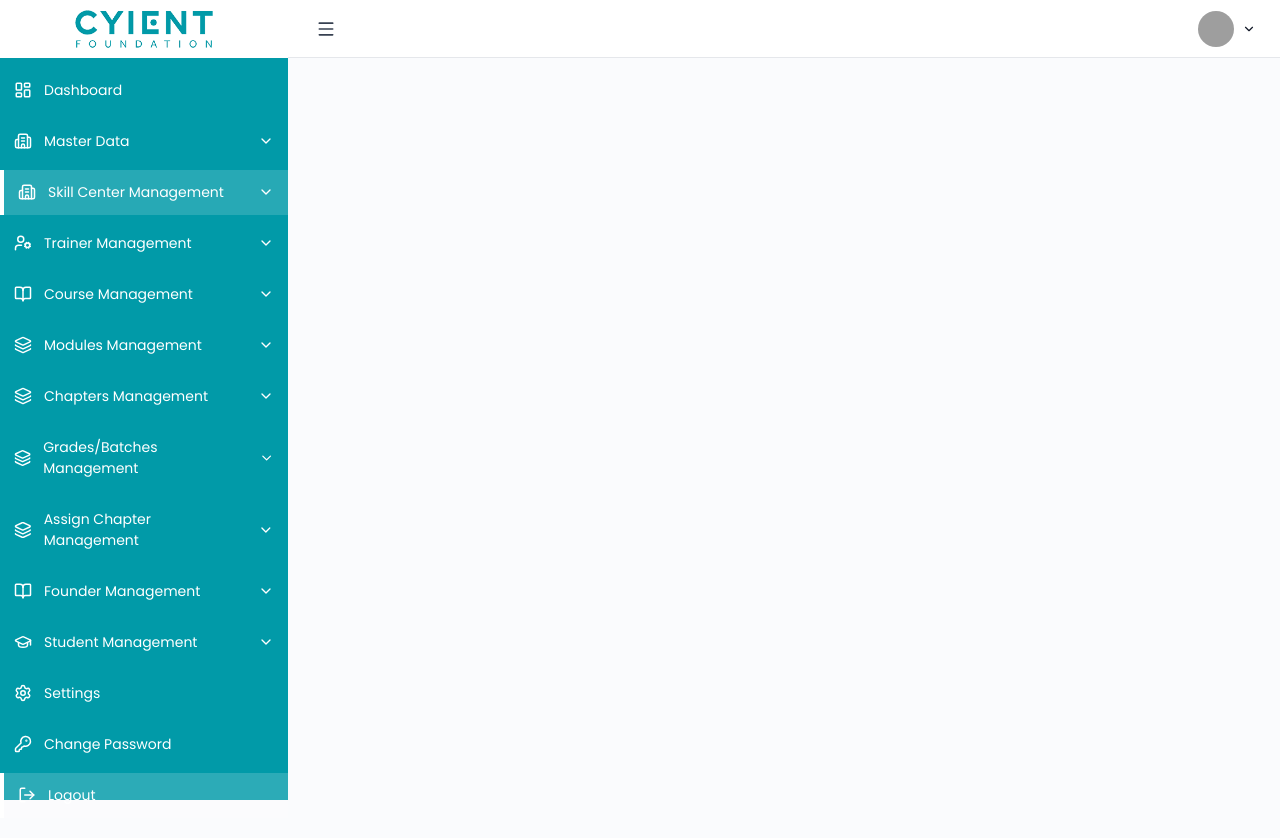
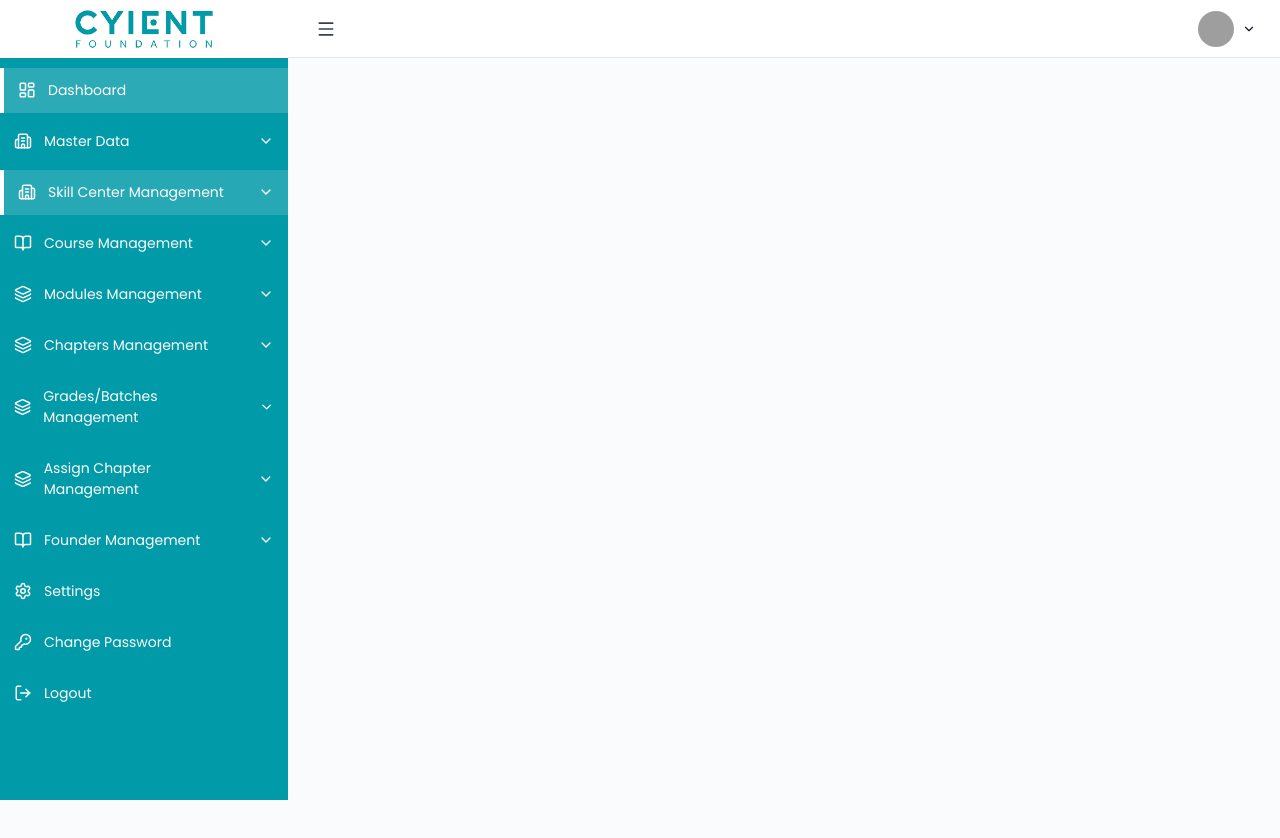
Before and after one commit to 435301/botlive_crm, a React (Create React App) app: page /superAdmin/add-skills in a window 1280 px wide. Shown: the top 838 px of the page. Built offline with nearby package versions, Linux system fonts and the light colour scheme; grey boxes are pictures that could not be loaded.

Commit message:
changes superadmin dashboard path

```diff
--- a/src/App.js
+++ b/src/App.js
@@ -151,7 +151,7 @@ function App() {
             path="/login"
             element={<PublicRoute>{lazyLoad(Login)}</PublicRoute>}
           />
-          <Route path="/" element={lazyLoad(Dashboard)} />
+          <Route path="/superAdmin" element={lazyLoad(Dashboard)} />
           <Route
             path="/superAdmin/manage-skill-centres"
             element={
--- a/src/components/Sidebar.js
+++ b/src/components/Sidebar.js
@@ -5,11 +5,11 @@ import {
   LayoutDashboard,
   ChevronDown,
   Building2,
-  UserCog,
+  // UserCog,
   BookOpen,
   Layers,
   Settings,
-  GraduationCap,
+  // GraduationCap,
   KeyRound,
   LogOut,
 } from "lucide-react";
@@ -36,6 +36,8 @@ const Sidebar = ({ collapsed, show, closeSidebar }) => {
 
   const isParentActive = (paths) =>
     paths.some((path) => location.pathname.startsWith(path));
+
+  // const superAdminToken = Cookies
 
   const handleLogout = () => {
     dispatch(logoutAdmin());
@@ -65,7 +67,7 @@ const Sidebar = ({ collapsed, show, closeSidebar }) => {
 
         <nav className="sidebar-nav">
           {/* Dashboard */}
-          <NavLink to="/" className={getNavLinkClass}>
+          <NavLink to="/superAdmin" className={getNavLinkClass}>
             <LayoutDashboard size={18} />
             {!collapsed && <span>Dashboard</span>}
           </NavLink>
@@ -193,7 +195,7 @@ const Sidebar = ({ collapsed, show, closeSidebar }) => {
           </div> */}
 
           {/* Trainer Management */}
-          <div
+          {/* <div
             className={`nav-group ${isParentActive([
               "/superAdmin/add-trainers",
               "/superAdmin/manage-trainers",
@@ -228,7 +230,7 @@ const Sidebar = ({ collapsed, show, closeSidebar }) => {
                 Manage Trainers
               </NavLink>
             </div>
-          </div>
+          </div> */}
 
           {/* Course Management */}
           <div
@@ -452,7 +454,7 @@ const Sidebar = ({ collapsed, show, closeSidebar }) => {
           </div>
 
           {/* Student Management */}
-          <div
+          {/* <div
             className={`nav-group ${isParentActive([
               "/superAdmin/add-student",
               "/superAdmin/manage-students",
@@ -484,7 +486,7 @@ const Sidebar = ({ collapsed, show, closeSidebar }) => {
                 Manage Students
               </NavLink>
             </div>
-          </div>
+          </div> */}
           {/* Settings */}
           <NavLink to="/superAdmin/settings" className={getNavLinkClass}>
             <Settings size={18} />
@@ -497,10 +499,10 @@ const Sidebar = ({ collapsed, show, closeSidebar }) => {
           </NavLink>
 
           {/* Logout */}
-          <NavLink onClick={handleLogout} className="nav-link">
+          <div className="nav-link" onClick={handleLogout} style={{ cursor: "pointer" }}>
             <LogOut size={18} />
             {!collapsed && <span>Logout</span>}
-          </NavLink>
+          </div>
         </nav>
       </aside>
     </>
--- a/src/pages/superAdmin/Login.jsx
+++ b/src/pages/superAdmin/Login.jsx
@@ -27,7 +27,7 @@ const Login = () => {
   const handleLogin = (e) => {
     e.preventDefault();
     dispatch(adminLogin({ username: email, password }));
-    navigate("/");
+    navigate("/superAdmin");
   };
 
   const handleSendOtp = (e) => {
```
